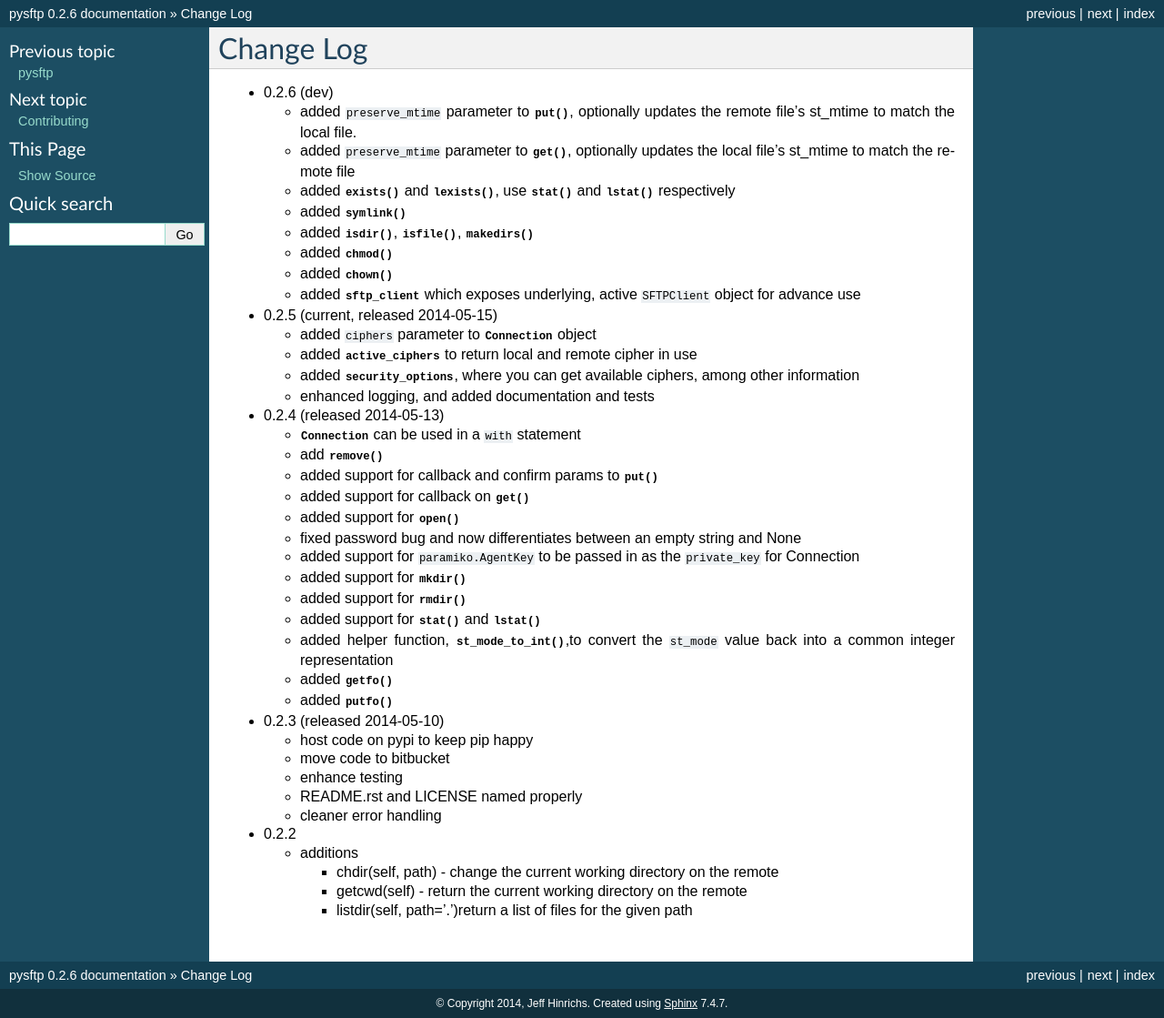
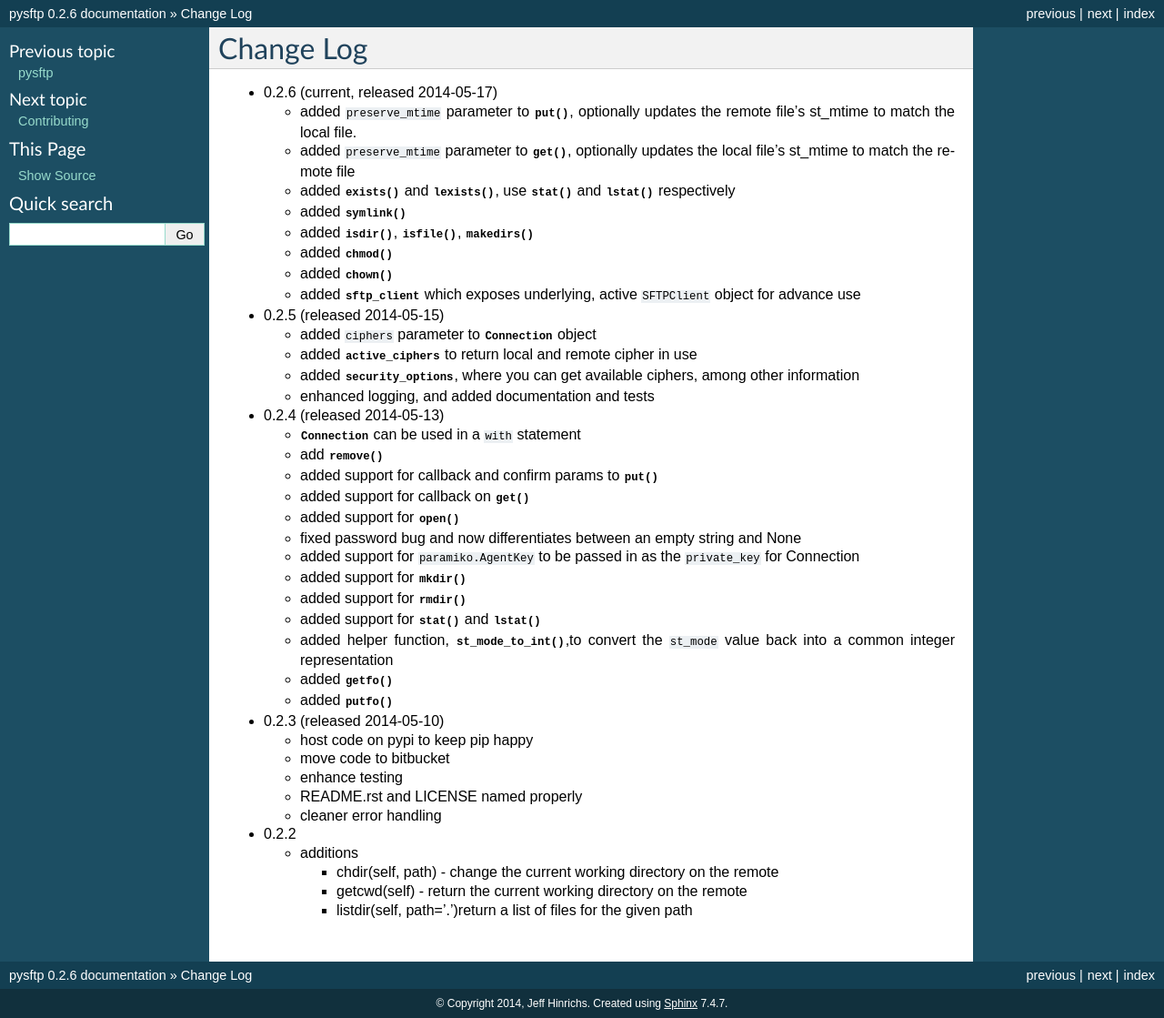
Before and after one commit to Fabian1337/pysftp, a Sphinx documentation site: the page built from docs/changes.rst, in a window 1280 px wide. Shown: the whole page at 91% size. Built offline with Sphinx 7.4.7, drawn with Linux system fonts in a browser that asks for light colours.

Commit message:
forgot to update changes, again

```diff
--- a/docs/changes.rst
+++ b/docs/changes.rst
@@ -2,7 +2,7 @@ Change Log
 ----------
 
 
-* 0.2.6 (dev)
+* 0.2.6 (current, released 2014-05-17)
 
   * added ``preserve_mtime`` parameter to :meth:`.put`, optionally updates the remote file's st_mtime to match the local file.
   * added ``preserve_mtime`` parameter to :meth:`.get`, optionally updates the local file's st_mtime to match the remote file
```
Also changed, not shown: other parts of docs/changes.rst (+1 -1 lines).
